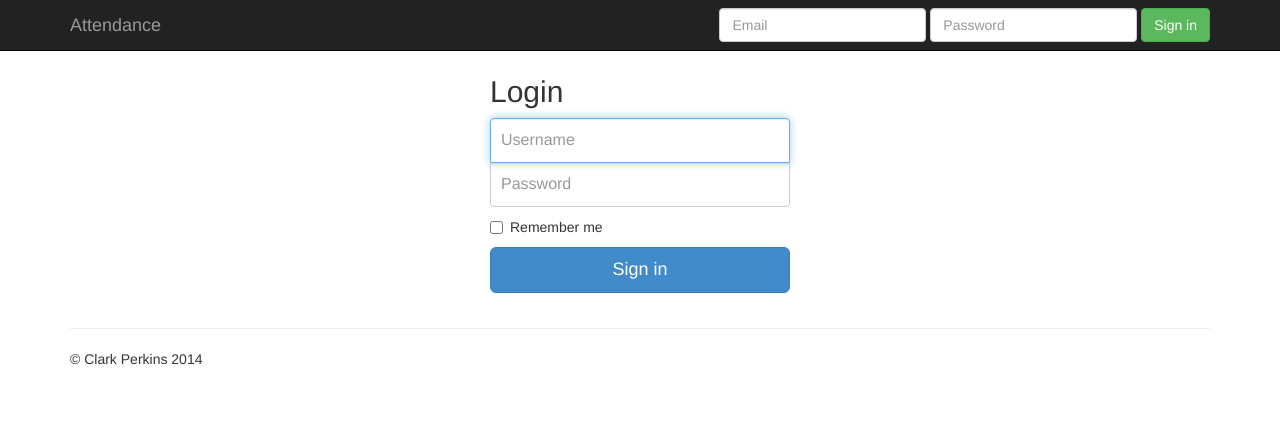
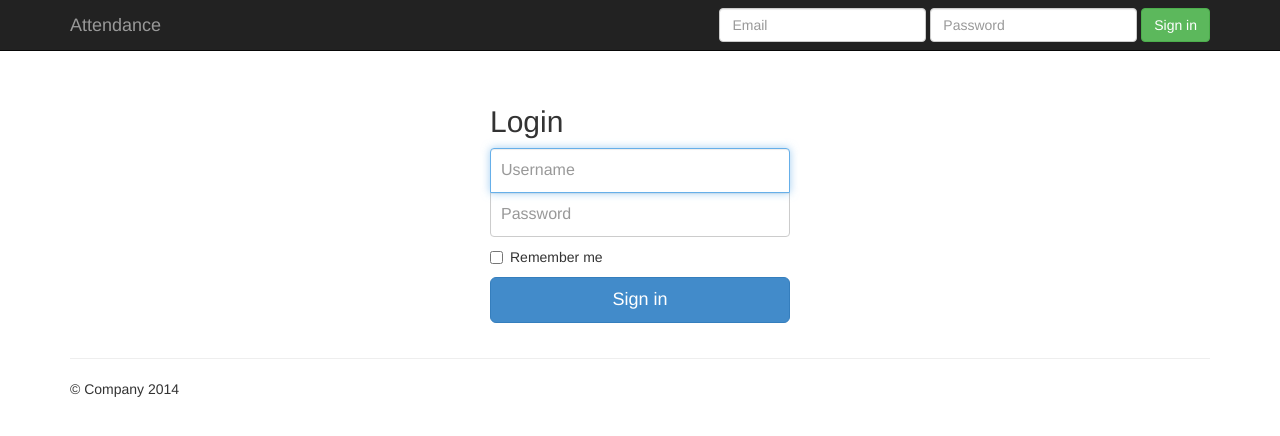
Before and after one commit to clarkperkins/Attendance, a Python web app: template Attendance/templates/attendance/login.html in a window 1280 px wide. Shown: the top 436 px of the page. Run offline with Jinja, Linux system fonts and the light colour scheme; the template is opened without the code that fills it: most values are stand-ins (such as "Sample title", 1, 10 or a date in 2020); some libraries are stand-ins or nearby versions.

Commit message:
Added main layout template

```diff
--- /dev/null
+++ b/Attendance/templates/attendance/layout.html
@@ -0,0 +1,65 @@
+<!DOCTYPE html>
+<html lang="en">
+  <head>
+    <title>Attendance | {{ title }} </title>
+    <meta charset="utf-8">
+    <meta name="viewport" content="width=device-width, initial-scale=1">
+
+    <!-- Bootstrap -->
+    <link href="/static/css/bootstrap.min.css" rel="stylesheet">
+
+    <!-- Move the body down to accomodate the navbar -->
+    <style>
+      body {
+        padding-top: 70px;
+        padding-bottom: 20px;
+      }
+    </style>
+    {% block stylesheets %}{% endblock %}
+  </head>
+  <body>
+    <div class="navbar navbar-inverse navbar-fixed-top" role="navigation">
+      <div class="container">
+        <div class="navbar-header">
+          <button type="button" class="navbar-toggle" data-toggle="collapse" data-target=".navbar-collapse">
+            <span class="sr-only">Toggle navigation</span>
+            <span class="icon-bar"></span>
+            <span class="icon-bar"></span>
+            <span class="icon-bar"></span>
+          </button>
+          <a class="navbar-brand" href="#">Attendance</a>
+        </div>
+        <div class="navbar-collapse collapse">
+          <form class="navbar-form navbar-right" role="form">
+            <div class="form-group">
+              <input type="text" placeholder="Email" class="form-control">
+            </div>
+            <div class="form-group">
+              <input type="password" placeholder="Password" class="form-control">
+            </div>
+            <button type="submit" class="btn btn-success">Sign in</button>
+          </form>
+        </div><!--/.navbar-collapse -->
+      </div>
+    </div>
+
+    <div class="container">
+
+      {% block content %}{% endblock %}
+
+      <hr>
+
+      <footer>
+        <p>&copy; Company 2014</p>
+      </footer>
+    </div> <!-- /container -->
+
+
+    <!-- Bootstrap core JavaScript
+    ================================================== -->
+    <!-- Placed at the end of the document so the pages load faster -->
+    <script src="https://code.jquery.com/jquery-1.10.2.min.js"></script>
+    <script src="/static/js/bootstrap.min.js"></script>
+    {% block scripts %}{% endblock %}
+  </body>
+</html>
--- a/Attendance/templates/attendance/login.html
+++ b/Attendance/templates/attendance/login.html
@@ -1,16 +1,7 @@
-<!DOCTYPE html>
-<html lang="en">
-  <head>
-    <meta charset="utf-8">
-    <meta name="viewport" content="width=device-width, initial-scale=1">
-    <title>Attendance</title>
+{% extends "attendance/layout.html" %}
+
+{% block stylesheets %}
     <style>
-        body {
-            padding-top: 40px;
-            padding-bottom: 40px;
-            background-color: #eee;
-        }
-
         .form-signin {
             max-width: 330px;
             padding: 15px;
@@ -45,39 +36,13 @@
             border-top-left-radius: 0;
             border-top-right-radius: 0;
         }
+    </style>
+{% endblock %}
 
-    </style>
+{% block scripts %}
+{% endblock %}
 
-    <!-- Bootstrap -->
-    <link href="/static/css/bootstrap.min.css" rel="stylesheet">
-  </head>
-  <body>
-    <div class="navbar navbar-inverse navbar-fixed-top" role="navigation">
-      <div class="container">
-        <div class="navbar-header">
-          <button type="button" class="navbar-toggle" data-toggle="collapse" data-target=".navbar-collapse">
-            <span class="sr-only">Toggle navigation</span>
-            <span class="icon-bar"></span>
-            <span class="icon-bar"></span>
-            <span class="icon-bar"></span>
-          </button>
-          <a class="navbar-brand" href="#">Attendance</a>
-        </div>
-        <div class="navbar-collapse collapse">
-          <form class="navbar-form navbar-right" role="form">
-            <div class="form-group">
-              <input type="text" placeholder="Email" class="form-control">
-            </div>
-            <div class="form-group">
-              <input type="password" placeholder="Password" class="form-control">
-            </div>
-            <button type="submit" class="btn btn-success">Sign in</button>
-          </form>
-        </div><!--/.navbar-collapse -->
-      </div>
-    </div>
-
-    <div class="container">
+{% block content %}
       <form class="form-signin" role="form">
         <h2 class="form-signin-heading">Login</h2>
         <input type="email" class="form-control" placeholder="Username" required autofocus>
@@ -87,17 +52,4 @@
         </label>
         <button class="btn btn-lg btn-primary btn-block" type="submit">Sign in</button>
       </form>
-
-      <hr>
-      <footer>
-        <p>&copy; Clark Perkins 2014</p>
-      </footer>
-    </div> <!-- /container -->
-
-    <!-- Bootstrap core JavaScript
-     ================================================== -->
-    <!-- Placed at the end of the document so the pages load faster -->
-    <script src="https://code.jquery.com/jquery-1.10.2.min.js"></script>
-    <script src="/static/js/bootstrap.min.js"></script>
-  </body>
-</html>
+{% endblock %}
```
Also changed, not shown: Attendance/templates/attendance/home.html (+7 -59 lines).
